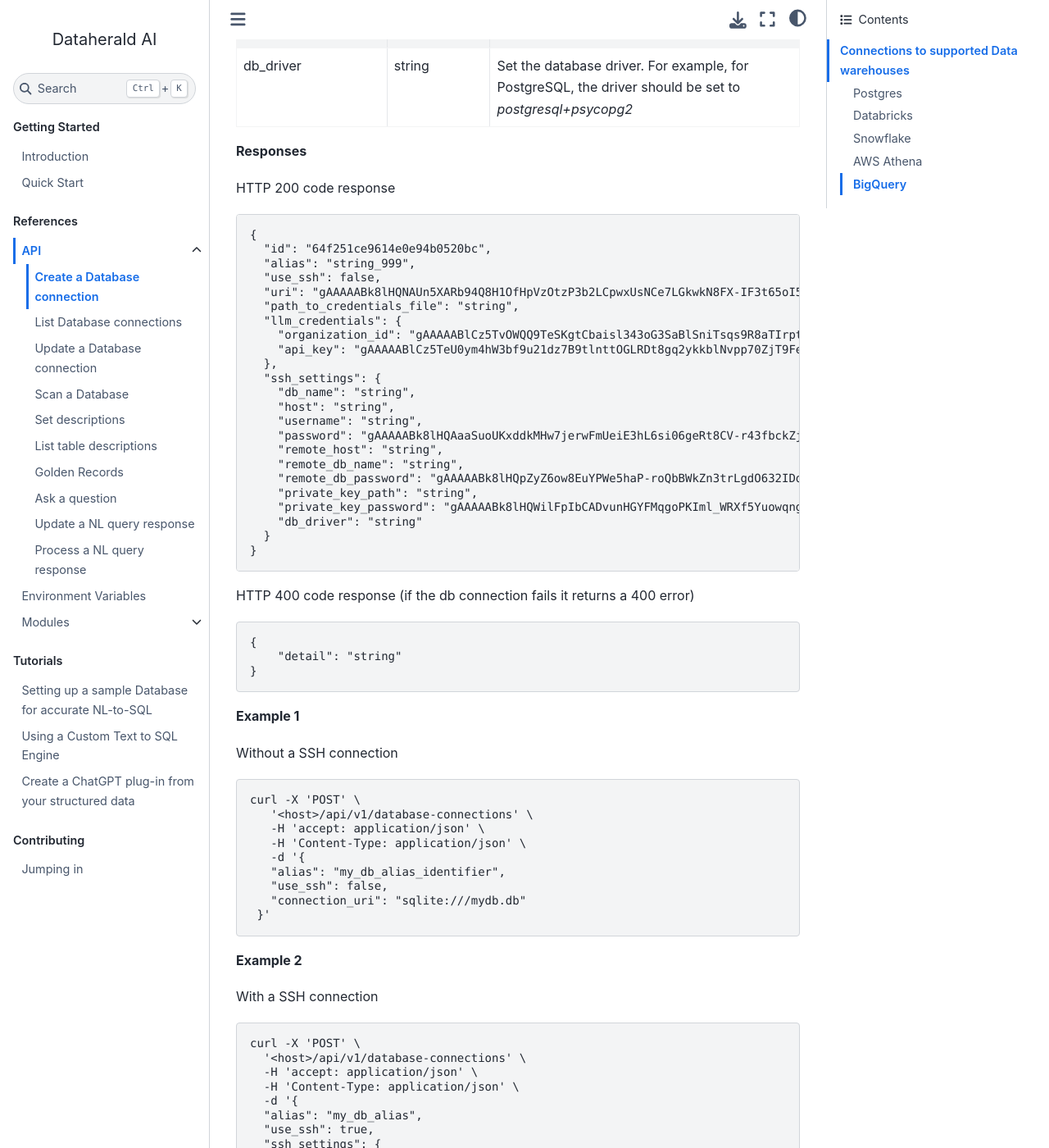
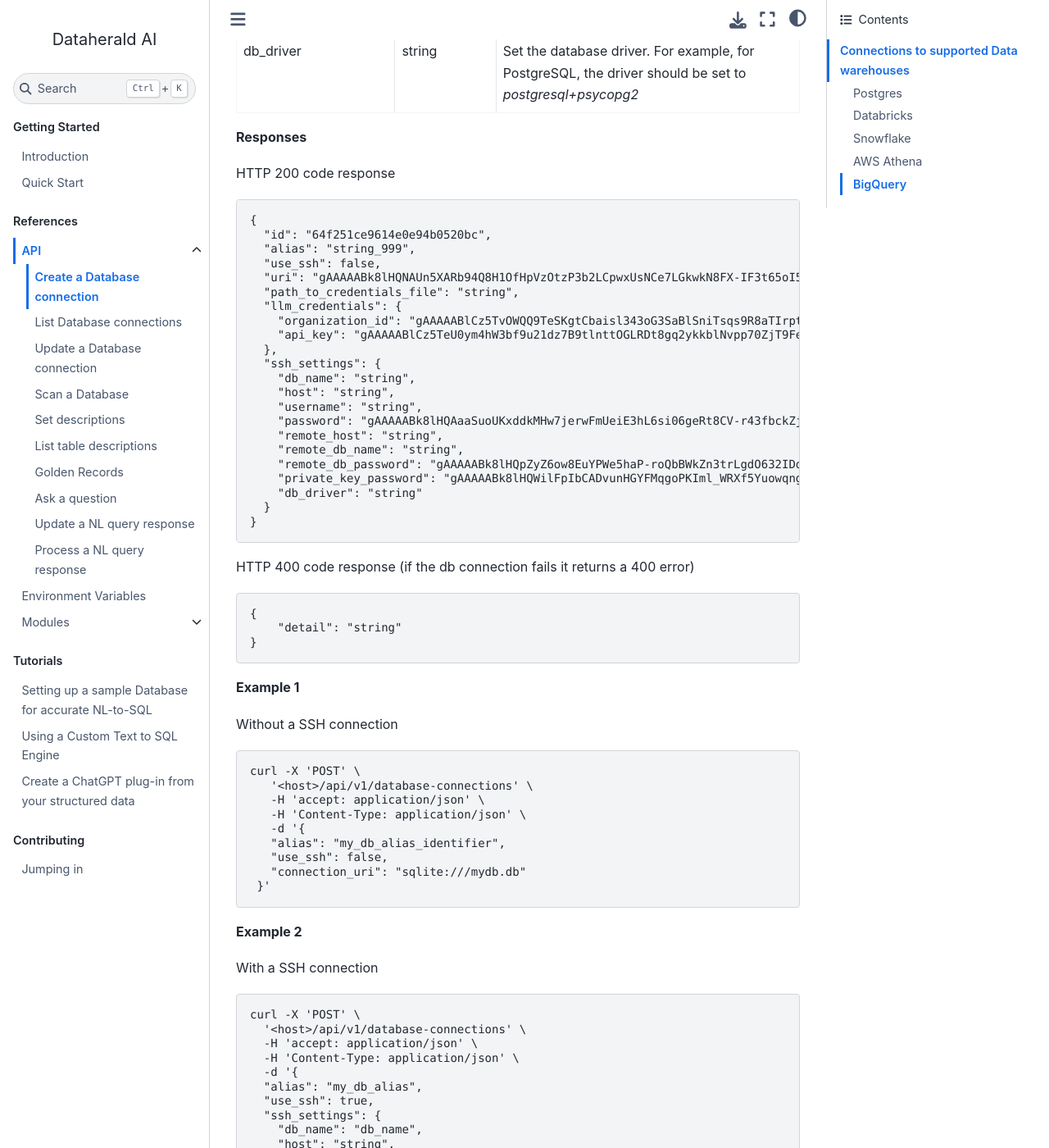
Before and after one commit to Dataherald/dataherald, a Sphinx documentation site: the page built from docs/api.create_database_connection.rst, in a window 1280 px wide and 1400 px high, scrolled down 1750 px. Shown: the whole window at 82% size. Built offline with Sphinx 7.4.7 and the Sphinx Book theme 1.1.4, drawn with Linux system fonts in a browser that asks for light colours; some of the changed text lies outside the part shown.

Commit message:
DH-4704 Download from S3 the ssh private key file

```diff
--- a/docs/api.create_database_connection.rst
+++ b/docs/api.create_database_connection.rst
@@ -36,7 +36,6 @@
       "remote_host": "string",
       "remote_db_name": "string",
       "remote_db_password": "string",
-      "private_key_path": "string",
       "private_key_password": "string",
       "db_driver": "string"
     }
@@ -55,7 +54,7 @@
     "remote_host", "string", "The hostname or IP address of the remote database server you want to connect to."
     "remote_db_name", "string", "The name of the remote database you want to interact with."
     "remote_db_password", "string", "The password for accessing the remote database."
-    "private_key_path", "string", "The file path to locate your id_rsa private key file. For example, if you are using Docker and the file is located at the root, the path would be /app/id_rsa. Ensure that you include this file in your Docker container by building it."
+    "path_to_credentials_file", "string", "The file path to locate your id_rsa private key file. For example, if you are using Docker and the file is located at the root, the path would be /app/id_rsa. Ensure that you include this file in your Docker container by building it."
     "private_key_password", "string", "The password for the id_rsa private key file, if it is password-protected"
     "db_driver", "string", "Set the database driver. For example, for PostgreSQL, the driver should be set to `postgresql+psycopg2`"
 
@@ -83,7 +82,6 @@
         "remote_host": "string",
         "remote_db_name": "string",
         "remote_db_password": "gAAAAABk8lHQpZyZ6ow8EuYPWe5haP-roQbBWkZn3trLgdO632IDoKcXAW-8yjzDDQ4uH03iWFzEgJq8HRxkJTC6Ht7Qrlz2PQ==",
-        "private_key_path": "string",
         "private_key_password": "gAAAAABk8lHQWilFpIbCADvunHGYFMqgoPKIml_WRXf5Yuowqng28DVsq6-sChl695y5D_mWrr1I3hcJCZqkmhDqpma6iz3PKA==",
         "db_driver": "string"
       }
@@ -134,7 +132,6 @@
         "remote_host": "string",
         "remote_db_name": "string",
         "remote_db_password": "string",
-        "private_key_path": "string",
         "private_key_password": "string",
         "db_driver": "string"
       }
@@ -165,7 +162,6 @@
         "remote_host": "string",
         "remote_db_name": "string",
         "remote_db_password": "string",
-        "private_key_path": "string",
         "private_key_password": "string",
         "db_driver": "string"
       }
--- a/docs/api.list_database_connections.rst
+++ b/docs/api.list_database_connections.rst
@@ -42,7 +42,6 @@
           "remote_host": "string",
           "remote_db_name": "string",
           "remote_db_password": "bar-LWxpBkRDuasdOwU__Sk4bdzruiYYqiyl8gBEEzCyFYCaCOcbQqOa_OwsS-asdasdsad==",
-          "private_key_path": "string",
           "private_key_password": "fooo-LWxPdFcjQw9lU7CeK_2ELR3jGBq0G_uQ7E2rfPLk2RcFR4aDO9e2HmeAQtVpdvtrsQ_0zjsy9q7asdsadXExYJ0g==",
           "db_driver": "string"
         }
--- a/docs/api.rst
+++ b/docs/api.rst
@@ -37,7 +37,6 @@
             "remote_host": "string",
             "remote_db_name": "string",
             "remote_db_password": "string",
-            "private_key_path": "string",
             "private_key_password": "string",
             "db_driver": "string"
         }
--- a/docs/api.update_database_connection.rst
+++ b/docs/api.update_database_connection.rst
@@ -36,7 +36,6 @@
         "remote_host": "string",
         "remote_db_name": "string",
         "remote_db_password": "string",
-        "private_key_path": "string",
         "private_key_password": "string",
         "db_driver": "string"
       }
@@ -66,7 +65,6 @@
         "remote_host": "string",
         "remote_db_name": "string",
         "remote_db_password": "gAAAAABk8lHQpZyZ6ow8EuYPWe5haP-roQbBWkZn3trLgdO632IDoKcXAW-8yjzDDQ4uH03iWFzEgJq8HRxkJTC6Ht7Qrlz2PQ==",
-        "private_key_path": "string",
         "private_key_password": "gAAAAABk8lHQWilFpIbCADvunHGYFMqgoPKIml_WRXf5Yuowqng28DVsq6-sChl695y5D_mWrr1I3hcJCZqkmhDqpma6iz3PKA==",
         "db_driver": "string"
       }
@@ -117,7 +115,6 @@
         "remote_host": "string",
         "remote_db_name": "string",
         "remote_db_password": "string",
-        "private_key_path": "string",
         "private_key_password": "string",
         "db_driver": "string"
       }
@@ -148,7 +145,6 @@
         "remote_host": "string",
         "remote_db_name": "string",
         "remote_db_password": "string",
-        "private_key_path": "string",
         "private_key_password": "string",
         "db_driver": "string"
       }
--- a/docs/quickstart.rst
+++ b/docs/quickstart.rst
@@ -120,7 +120,6 @@
             "remote_host": "string",
             "remote_db_name": "string",
             "remote_db_password": "string",
-            "private_key_path": "string",
             "private_key_password": "string",
             "db_driver": "string"
         }
```
Also changed, not shown: README.md (+0 -1 lines), 2 other files.
